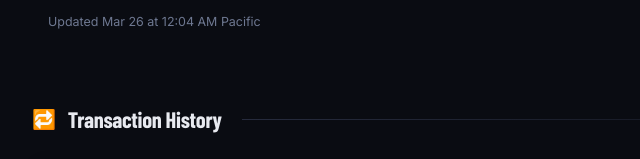
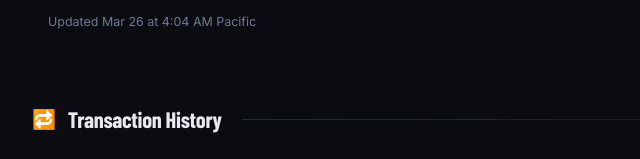
Before and after one commit to IsoscelesKr4mer/issyfantasybaseball2026, a plain HTML site: page teams/rain-city.html in a window 1280 px wide. Shown: the part 1960-2119 px from the top of the page, 0-640 px from the left. Drawn offline with nearby package versions, Linux system fonts and the light colour scheme; a web font is replaced by a local one.

Commit message:
auto: live refresh — Mar 26 at 04:04 AM PT

```diff
--- a/teams/rain-city.html
+++ b/teams/rain-city.html
@@ -175,7 +175,7 @@
     <!-- AUTO:ROSTER_END -->
     <div class="table-footer">
       <!-- AUTO:UPDATED_AT_START -->
-<span class="muted">Updated Mar 26 at 12:04 AM Pacific</span>
+<span class="muted">Updated Mar 26 at 4:04 AM Pacific</span>
     <!-- AUTO:UPDATED_AT_END -->
     </div>
   </section>
```
